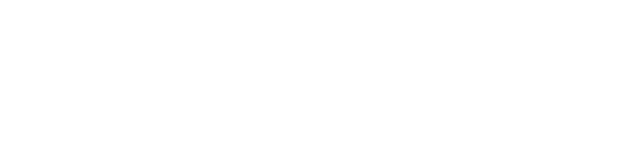
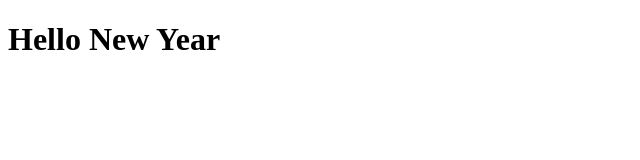
Before and after one commit to Naz22135/New-Year-Project, a plain HTML site: page index.html in a window 1280 px wide. Shown: the whole page, without its empty margins (0-640 px from the left). Drawn offline with Linux system fonts and the light colour scheme.

Commit message:
resources are added

```diff
--- a/index.html
+++ b/index.html
@@ -10,6 +10,7 @@
 </head>
 
 <body>
+    <h1>Hello New Year</h1>
 
 </body>
 
```
